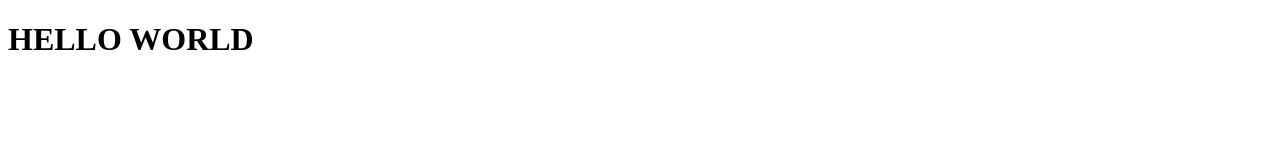
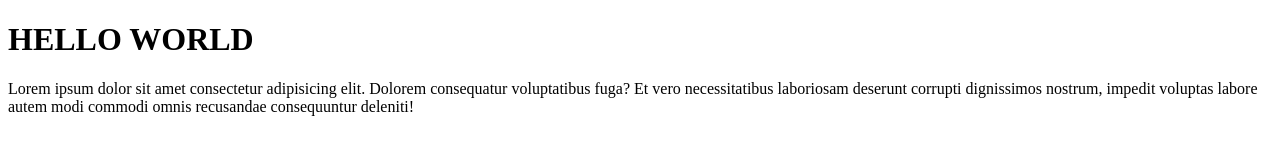
Before and after one commit to hokosoru/git_test, a plain HTML site: page index.html in a window 1280 px wide. Drawn offline with Linux system fonts and the light colour scheme.

Commit message:
Arnel Gwapo index.html

```diff
--- a/index.html
+++ b/index.html
@@ -8,5 +8,8 @@
 <body>
     <!-- this is my comment -->
     <h1>HELLO WORLD</h1>
+
+
+    <p>Lorem ipsum dolor sit amet consectetur adipisicing elit. Dolorem consequatur voluptatibus fuga? Et vero necessitatibus laboriosam deserunt corrupti dignissimos nostrum, impedit voluptas labore autem modi commodi omnis recusandae consequuntur deleniti!</p>
 </body>
 </html>
```
